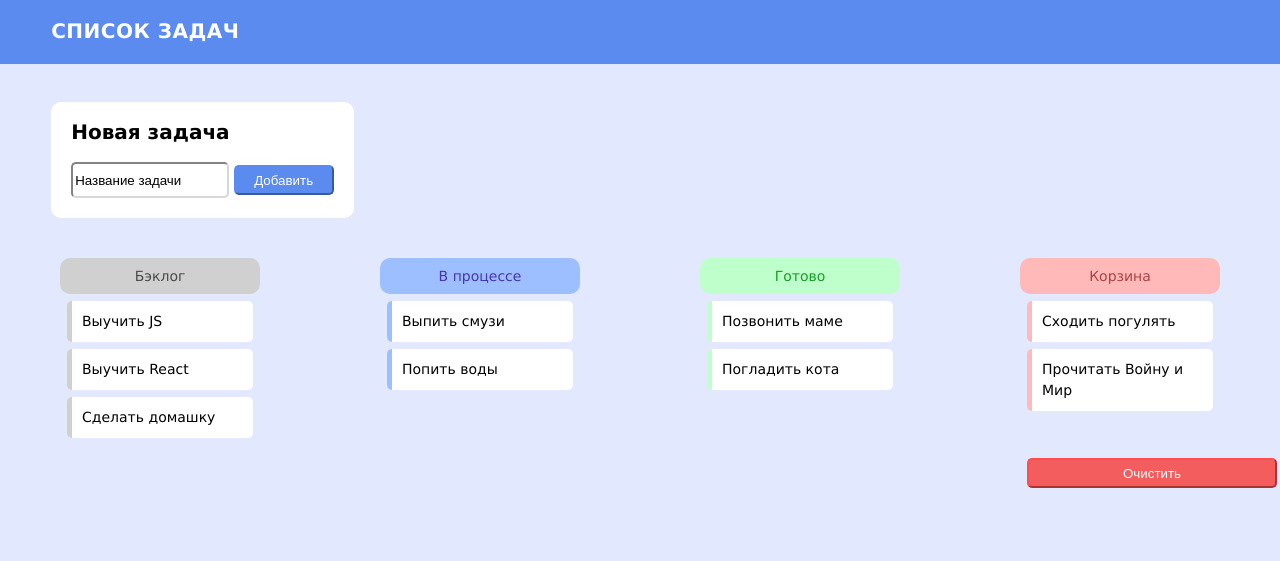
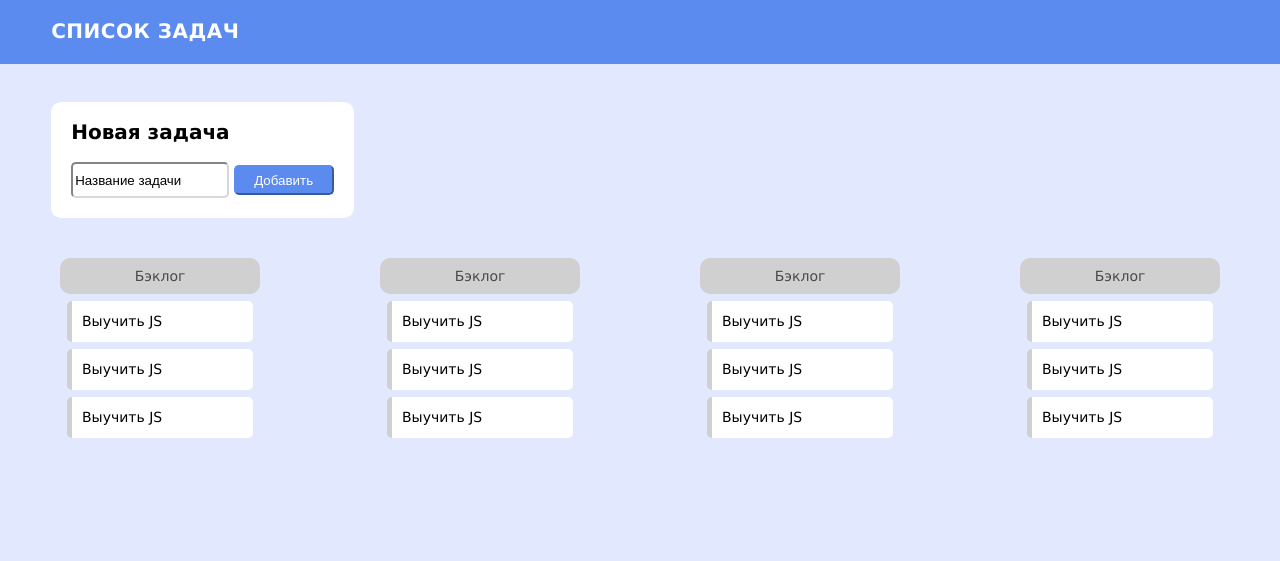
Before and after one commit to KalinovaUltra/todo-list, a plain HTML site: page index.html in a window 1280 px wide. Drawn offline with Linux system fonts and the light colour scheme.

Commit message:
Добавлена лаб2: компоненты

```diff
--- a/index.html
+++ b/index.html
@@ -5,45 +5,11 @@
     <link rel="stylesheet" href="style.css">
     <meta name="viewport" content="width=device-width, initial-scale=1.0">
     <title>Кабирова Алина Марселевна</title>
-    <title>Todo-list</title>
 </head>
 <body>
-    <h1 class="heading"><b>Список задач</b></h1>
-    <form class="add-task">
-        <li class="new-task"><b>Новая задача</b></li>
-      <input type="text" value= "Название задачи"class="task-input" >
-      <button type="button" class="button-add">Добавить</button>
-    </form>
-
-<div class="flex-container">
-  <div class = "flex-item">
-    <span-backlog>Бэклог</span-backlog>
-  <ul class = "task-list task-list-backlog">
-    <li class="task-list-backlog">Выучить JS</li>
-    <li class="task-list-backlog">Выучить React</li>
-    <li class="task-list-backlog">Сделать домашку</li>
-  </ul></div>
-  <div class = "flex-item">
-    <span-process>В процессе</span-process>
-  <ul class = "task-list task-list-process">
-    <li class="task-list-process">Выпить смузи</li>
-    <li class="task-list-process">Попить воды</li>
-  </ul></div>
-    <div class = "flex-item">
-    <span-done>Готово</span-done>
-  <ul class = "task-list task-list-done">
-    <li class="task-list-done">Позвонить маме</li>
-    <li class="task-list-done">Погладить кота</li>
-  </ul></div>
-    <div class = "flex-item">
-    <span-bin>Корзина</span-bin>
-  <ul class = "task-list task-list-bin">
-    <li class="task-list-bin">Сходить погулять</li>
-    <li class="task-list-bin">Прочитать Войну и Мир</li>
-    <button type="button" class="button-del">Очистить</button>
-  </ul></div>
-</div>
-
-    <script src="script.js"></script>
+    <header class="heading"></header>
+    <form class="add-task"></form>
+    <div class="board-container"></div>
+  <script src="./src/main.js" type="module"></script>
 </body>
 </html>
--- /dev/null
+++ b/src/framework/render.js
@@ -0,0 +1,23 @@
+const RenderPosition = {
+  BEFOREBEGIN: 'beforebegin',
+  AFTERBEGIN: 'afterbegin',
+  BEFOREEND: 'beforeend',
+  AFTEREND: 'afterend',
+};
+
+
+function createElement(template) {
+  const newElement = document.createElement('div');
+  newElement.innerHTML = template;
+
+
+  return newElement.firstElementChild;
+}
+
+
+function render(component, container, place = RenderPosition.BEFOREEND) {
+container.insertAdjacentElement(place, component.getElement());
+}
+
+
+export {RenderPosition, createElement, render};
--- /dev/null
+++ b/src/main.js
@@ -0,0 +1,26 @@
+import HeaderComponent from './view/header-component.js';
+import FormAddTaskComponent from './view/form-add-task-component.js';
+import TaskListComponent from './view/task-list-component.js';
+import BoardComponent from './view/board-component.js';
+import {render} from './framework/render.js';
+import TaskComponent from './view/task-component.js';
+
+const bodyContainer = document.querySelector('.heading');
+const formContainer = document.querySelector('.add-task');
+const mainContainer = document.querySelector('.board-container');
+
+render(new HeaderComponent(), bodyContainer);
+render(new FormAddTaskComponent(), formContainer);
+
+const boardComponent = new BoardComponent();
+render(boardComponent, mainContainer);
+
+let j=0;
+let i = 0;
+for(i = 0; i < 4; i++){
+    let taskListComponent = new TaskListComponent();
+    render(taskListComponent, boardComponent.getElement());
+    for(j = 0; j < 3; j++){
+        render(new TaskComponent(), taskListComponent.getElement());
+    }
+}
--- /dev/null
+++ b/src/view/board-component.js
@@ -0,0 +1,30 @@
+import {createElement} from '../framework/render.js';
+
+
+function createBoardComponentTemplate() {
+    return (
+        `<div class="flex-container"></div>`
+      );
+}
+
+
+export default class BoardComponent {
+  getTemplate() {
+    return createBoardComponentTemplate();
+  }
+
+
+  getElement() {
+    if (!this.element) {
+      this.element = createElement(this.getTemplate());
+    }
+
+
+    return this.element;
+  }
+
+
+  removeElement() {
+    this.element = null;
+  }
+}
--- /dev/null
+++ b/src/view/form-add-task-component.js
@@ -0,0 +1,33 @@
+import {createElement} from '../framework/render.js';
+
+
+function createFormAddTaskComponentTemplate() {
+    return (
+        `<div>
+        <li class="new-task"><b>Новая задача</b></li>
+        <input type="text" value= "Название задачи"class="task-input" >
+        <button type="button" class="button-add">Добавить</button></div>`
+      );
+}
+
+
+export default class FormAddTaskComponent {
+  getTemplate() {
+    return createFormAddTaskComponentTemplate();
+  }
+
+
+  getElement() {
+    if (!this.element) {
+      this.element = createElement(this.getTemplate());
+    }
+
+
+    return this.element;
+  }
+
+
+  removeElement() {
+    this.element = null;
+  }
+}
--- /dev/null
+++ b/src/view/header-component.js
@@ -0,0 +1,30 @@
+import {createElement} from '../framework/render.js';
+
+
+function createHeaderComponentTemplate() {
+    return (
+        `<b>Список задач</b>`
+      );
+}
+
+
+export default class HeaderComponent {
+  getTemplate() {
+    return createHeaderComponentTemplate();
+  }
+
+
+  getElement() {
+    if (!this.element) {
+      this.element = createElement(this.getTemplate());
+    }
+
+
+    return this.element;
+  }
+
+
+  removeElement() {
+    this.element = null;
+  }
+}
--- /dev/null
+++ b/src/view/task-component.js
@@ -0,0 +1,31 @@
+import {createElement} from '../framework/render.js';
+
+
+function createTaskComponentTemplate() {
+    return (
+        `  <ul class = "task-list task-list-backlog">
+    <li class="task-list-backlog">Выучить JS</li></ul>`
+      );
+}
+
+
+export default class TaskComponent {
+  getTemplate() {
+    return createTaskComponentTemplate();
+  }
+
+
+  getElement() {
+    if (!this.element) {
+      this.element = createElement(this.getTemplate());
+    }
+
+
+    return this.element;
+  }
+
+
+  removeElement() {
+    this.element = null;
+  }
+}
--- /dev/null
+++ b/src/view/task-list-component.js
@@ -0,0 +1,31 @@
+import {createElement} from '../framework/render.js';
+
+
+function createTaskListComponentTemplate() {
+    return (
+        ` <div class = "flex-item">
+    <span-backlog>Бэклог</span-backlog></div>`
+      );
+}
+
+
+export default class TaskListComponent {
+  getTemplate() {
+    return createTaskListComponentTemplate();
+  }
+
+
+  getElement() {
+    if (!this.element) {
+      this.element = createElement(this.getTemplate());
+    }
+
+
+    return this.element;
+  }
+
+
+  removeElement() {
+    this.element = null;
+  }
+}
```
Also changed, not shown: markup/index.html (added, +49 -0 lines).
